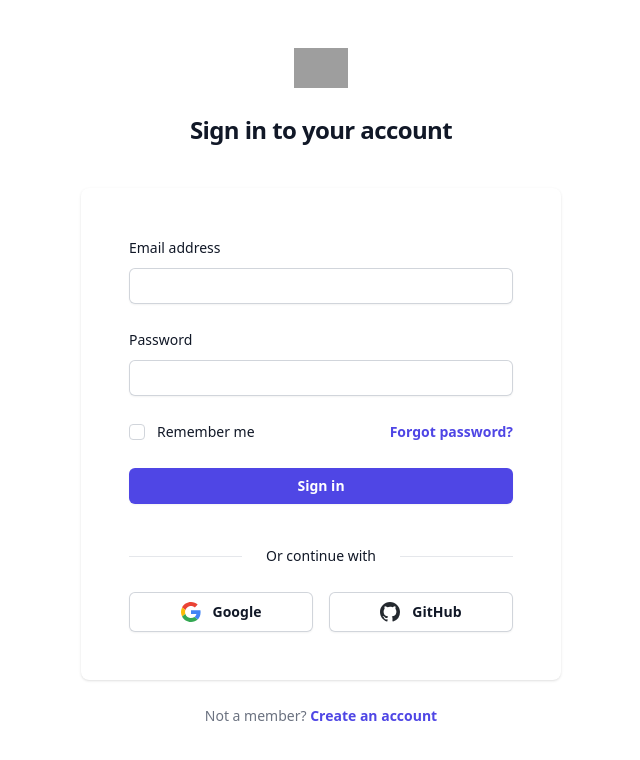
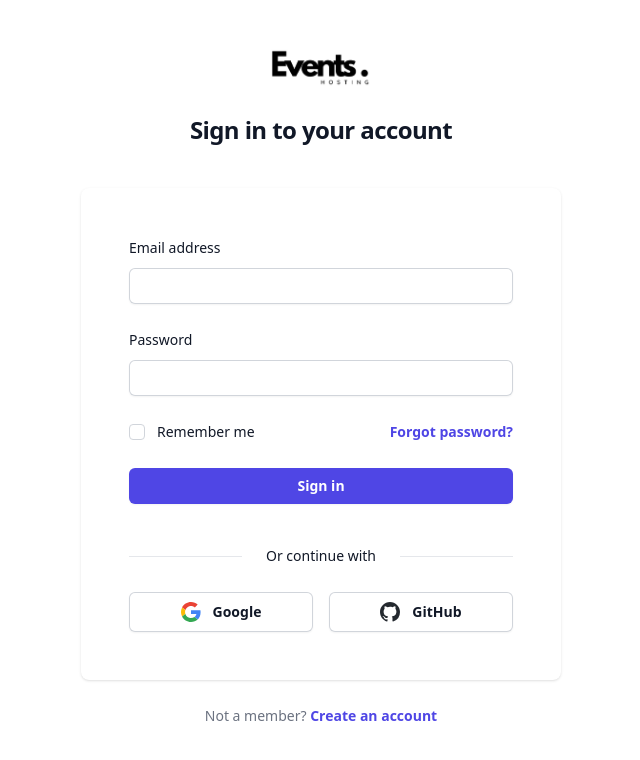
Before and after one commit to kongpda/events_vue_project, a Nuxt app: page /login in a window 1280 px wide. Shown: the top 760 px of the page, without its empty margins (319-959 px from the left). Built offline with nearby package versions, Linux system fonts and the light colour scheme; grey boxes are pictures that could not be loaded.

Commit message:
update
- add logo
- change eventStore dir

```diff
--- a/components/AppFooter.vue
+++ b/components/AppFooter.vue
@@ -39,7 +39,7 @@
 
 <script setup>
 import LocLink from './LocLink.vue'
-import CompanyLogo from './logo/CompayLogo.vue'
+import CompanyLogo from './logo/CompanyLogo.vue'
 
 const navigation = {
     solutions: [
--- a/components/AppHeader.vue
+++ b/components/AppHeader.vue
@@ -94,7 +94,7 @@ import { ref } from 'vue'
 import { Dialog, DialogPanel } from '@headlessui/vue'
 import { Bars3Icon, XMarkIcon } from '@heroicons/vue/24/outline'
 import LanguageSwitcher from './LanguageSwitcher.vue'
-import CompanyLogo from './logo/CompayLogo.vue'
+import CompanyLogo from './logo/CompanyLogo.vue'
 const navigation = [
     { name: 'home', to: '/' },
     { name: 'explorer', to: '/explorer' },
--- a/components/ExplorSection.vue
+++ b/components/ExplorSection.vue
@@ -25,7 +25,7 @@
 <script setup>
 import { ref, computed, watch, onMounted } from 'vue'
 import { storeToRefs } from 'pinia'
-import { useEventStore } from '@/store/eventStore'
+import { useEventStore } from '~/stores/eventStore'
 import ArticleCard from '@/components/ArticleCard.vue'
 
 const store = useEventStore()
--- a/components/events/FeatureEvents.vue
+++ b/components/events/FeatureEvents.vue
@@ -28,7 +28,7 @@
 <script setup>
 import { ref, onMounted } from 'vue'
 import EventPost from './EventPost.vue'
-import { useEventStore } from '@/store/eventStore'
+import { useEventStore } from '~/stores/eventStore'
 
 const props = defineProps({
     title: {
--- /dev/null
+++ b/components/logo/CompanyLogo.vue
@@ -0,0 +1,5 @@
+<template>
+    <div>
+        <img class="mx-auto h-10 w-auto" src="@/assets/images/EventsLogo.png" alt="Events Hosting" />
+    </div>
+</template>
--- a/components/logo/CompayLogo.vue
+++ /dev/null
@@ -1,9 +0,0 @@
-<template>
-    <div>
-        <img
-            class="mx-auto h-10 w-auto"
-            src="https://tailwindui.com/plus/img/logos/mark.svg?color=indigo&shade=600"
-            alt="Your Company"
-        />
-    </div>
-</template>
--- a/pages/event/[id].vue
+++ b/pages/event/[id].vue
@@ -77,7 +77,7 @@
 import { onMounted } from 'vue'
 import { useRoute } from 'vue-router'
 import { storeToRefs } from 'pinia'
-import { useEventStore } from '@/store/eventStore'
+import { useEventStore } from '~/stores/eventStore'
 import { format, isValid, parseISO } from 'date-fns'
 
 // Components
--- a/pages/login.vue
+++ b/pages/login.vue
@@ -138,5 +138,5 @@
 </template>
 
 <script setup>
-import CompanyLogo from '@/components/logo/CompayLogo.vue'
+import CompanyLogo from '@/components/logo/CompanyLogo.vue'
 </script>
--- a/pages/signup.vue
+++ b/pages/signup.vue
@@ -1,11 +1,7 @@
 <template>
     <div class="flex min-h-full flex-1 flex-col justify-center py-12 sm:px-6 lg:px-8">
         <div class="sm:mx-auto sm:w-full sm:max-w-md">
-            <img
-                class="mx-auto h-10 w-auto"
-                src="https://tailwindui.com/plus/img/logos/mark.svg?color=indigo&shade=600"
-                alt="Your Company"
-            />
+            <CompanyLogo />
             <h2 class="mt-6 text-center text-2xl font-bold leading-9 tracking-tight text-gray-900">
                 Sign up to your account
             </h2>
@@ -151,3 +147,7 @@
         </div>
     </div>
 </template>
+
+<script setup>
+import CompanyLogo from '@/components/logo/CompanyLogo.vue'
+</script>
```
Also changed, not shown: assets/images/EventsLogo.png (added), stores/eventStore.js (renamed from store/eventStore.js).
